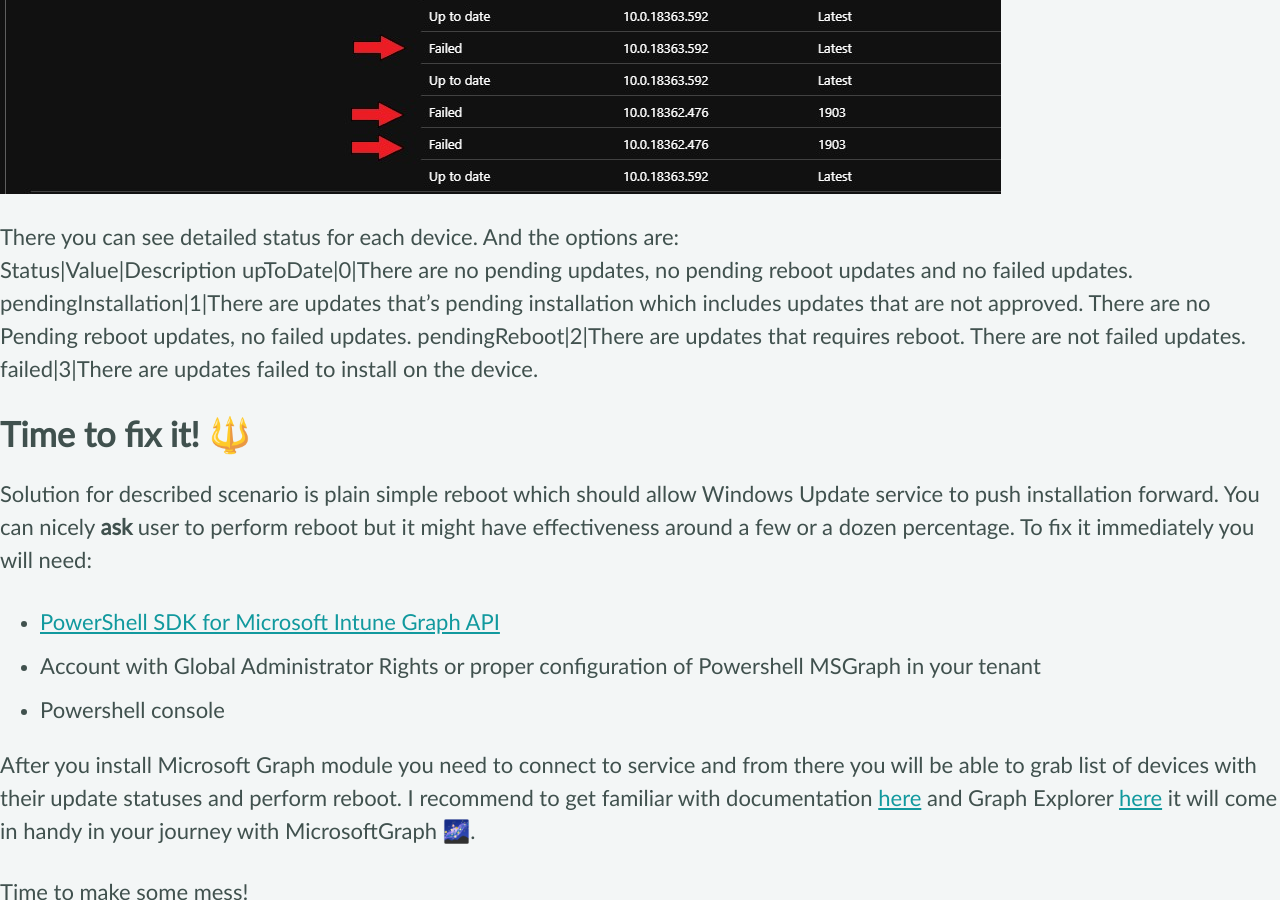
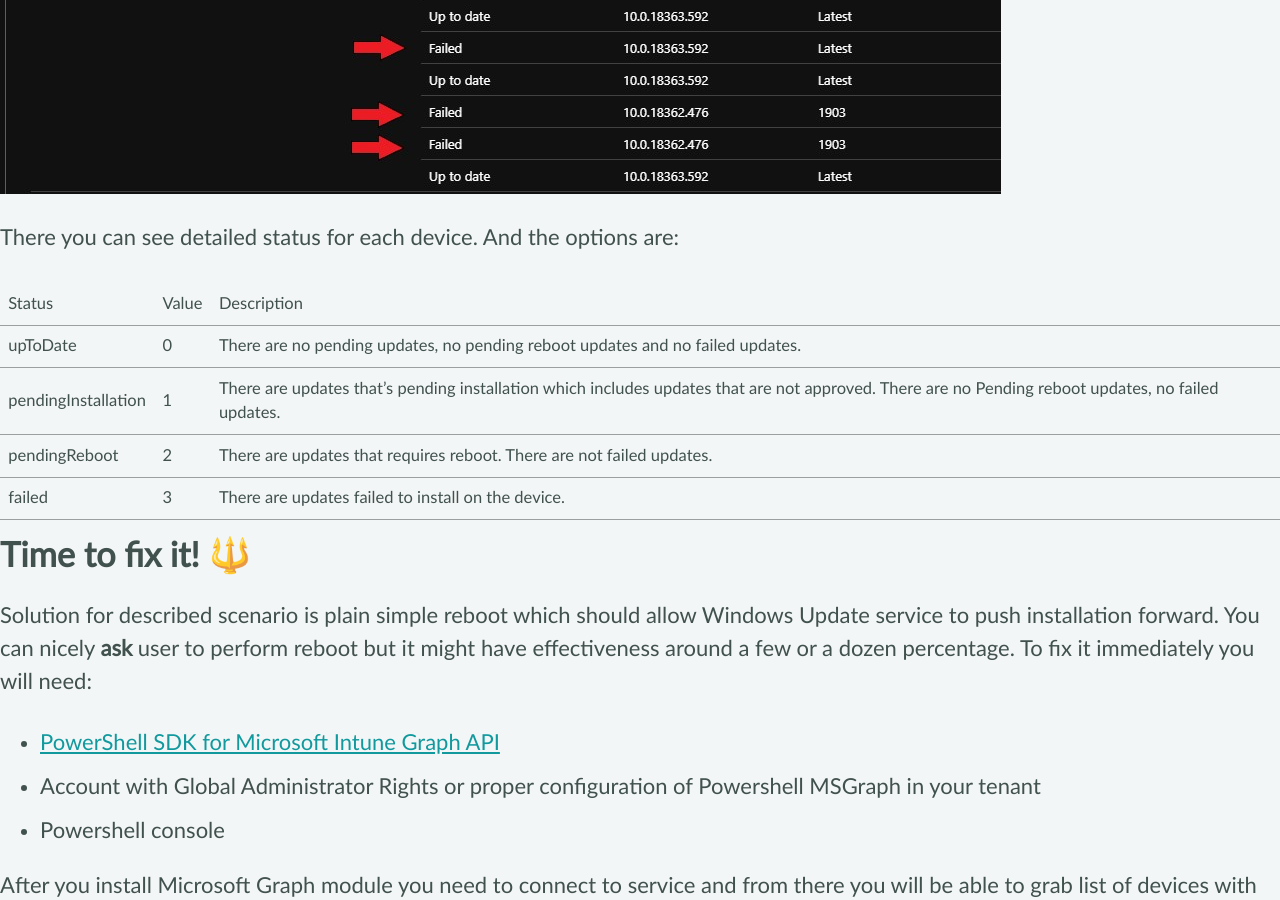
Before and after one commit to UniverseCitiz3n/UniverseCitiz3n.github.io, a Jekyll site: the page built from _posts/2020-01-31-Intune-BulkActions.md, in a window 1280 px wide and 900 px high, scrolled down 2215 px. Built offline with Jekyll 4.4.1, drawn with Linux system fonts in a browser that asks for light colours; cached includes are drawn as plain includes; nearby versions of some CDN libraries; our own code applies the rules of GitHub Pages for plain Markdown files; comment, search, counter and statistics services are not loaded.

Commit message:
table fixed

```diff
--- a/_posts/2020-01-31-Intune-BulkActions.md
+++ b/_posts/2020-01-31-Intune-BulkActions.md
@@ -36,11 +36,12 @@
 ![image3]({{ site.url }}{{ site.baseurl }}/assets/images/posts/2020-01-31_3.jpg)
 
 There you can see detailed status for each device. And the options are:<br>
-Status|Value|Description
-upToDate|0|There are no pending updates, no pending reboot updates and no failed updates.
-pendingInstallation|1|There are updates that’s pending installation which includes updates that are not approved. There are no Pending reboot updates, no failed updates.
-pendingReboot|2|There are updates that requires reboot. There are not failed updates.
-failed|3|There are updates failed to install on the device.
+
+| Status              | Value | Description|
+| upToDate            | 0     | There are no pending updates, no pending reboot updates and no failed updates.|
+| pendingInstallation | 1     | There are updates that’s pending installation which includes updates that are not approved. There are no Pending reboot updates, no failed updates.|
+| pendingReboot       | 2     | There are updates that requires reboot. There are not failed updates.|
+| failed              | 3     | There are updates failed to install on the device.|
 
 # Time to fix it! 🔱
 
```
